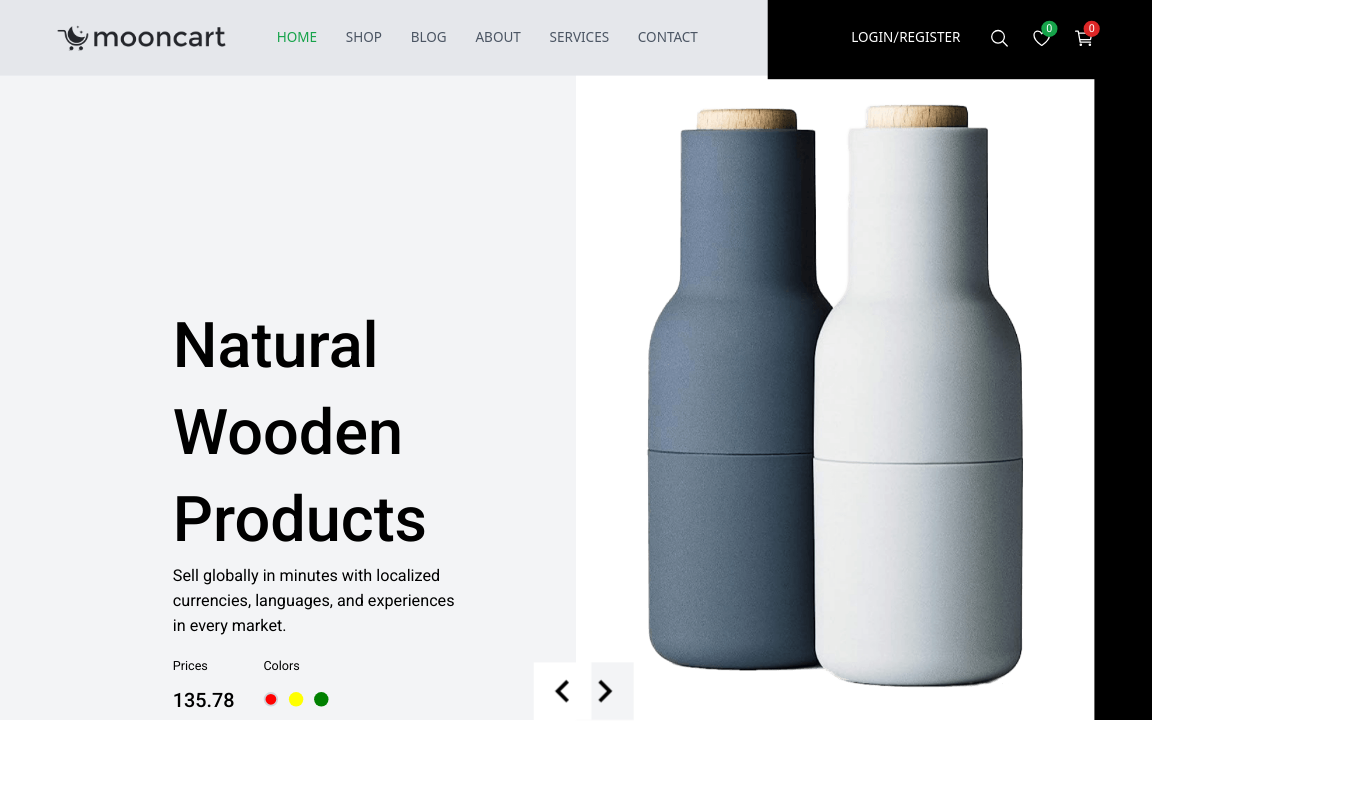
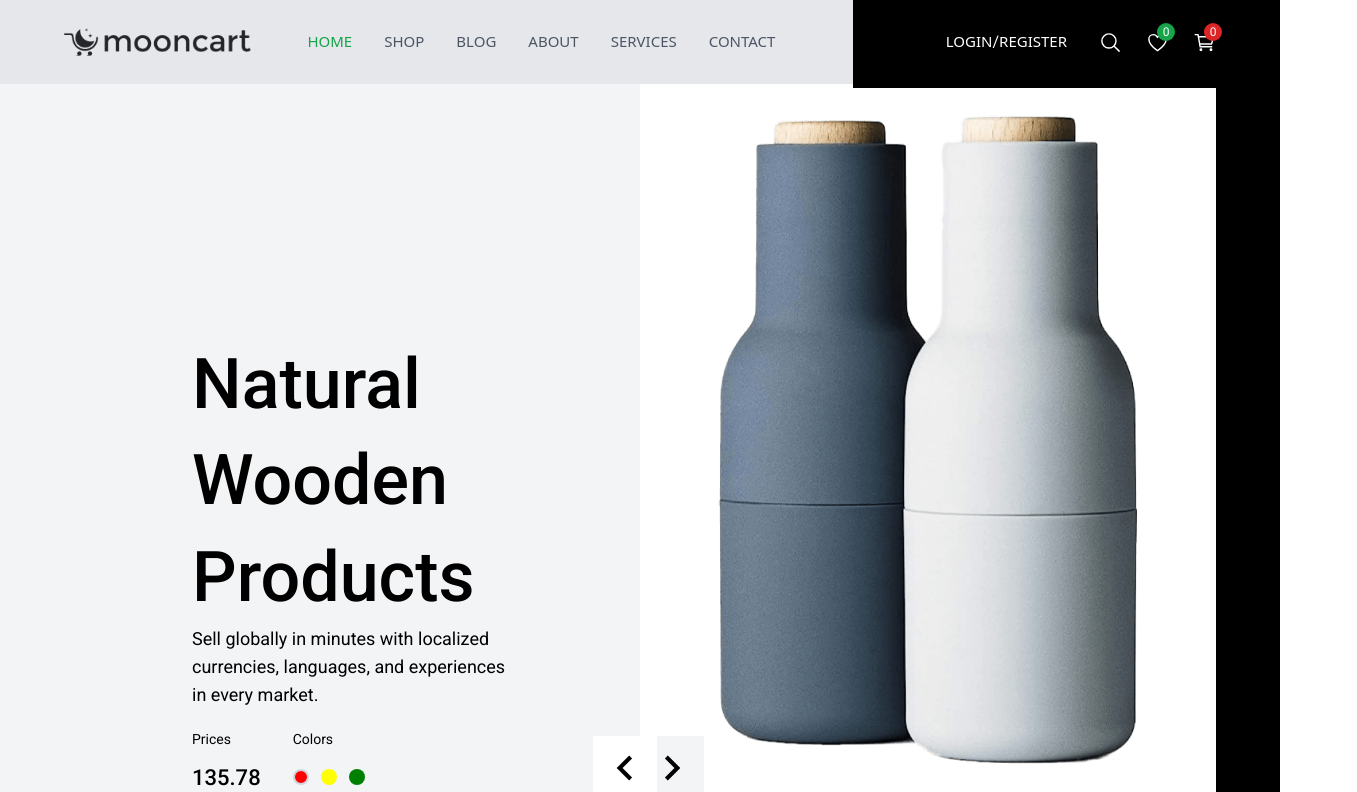
Before and after one commit to Rohhaannn/Mooncart, a React (Vite) app: page / in a window 1280 px wide. Shown: the top 792 px of the page, 1357 px wide, since content can reach past the window. Built offline with nearby package versions, Linux system fonts and the light colour scheme.

Commit message:
Style & layout file updated

```diff
--- a/src/components/common/Layout.jsx
+++ b/src/components/common/Layout.jsx
@@ -10,9 +10,9 @@ const Layout = ({ children }) => {
     <div style={{ display: 'flex', flexDirection: 'column', minHeight: '100vh' }}>
       <Header />
         <Outlet>
-          {/* <main style={{ flex: 1 }}> */}
+          <main style={{ flex: 1 }}>
             {children}
-          {/* </main> */}
+          </main>
         </Outlet>
       <Footer />
     </div>
--- a/src/styles/index.css
+++ b/src/styles/index.css
@@ -6,8 +6,6 @@
 
 body {
   font-family: 'Roboto',sans-serif;
-  transform: scale(0.9);
-  transform-origin: 0 0;
 }
 
 @layer components {
```
